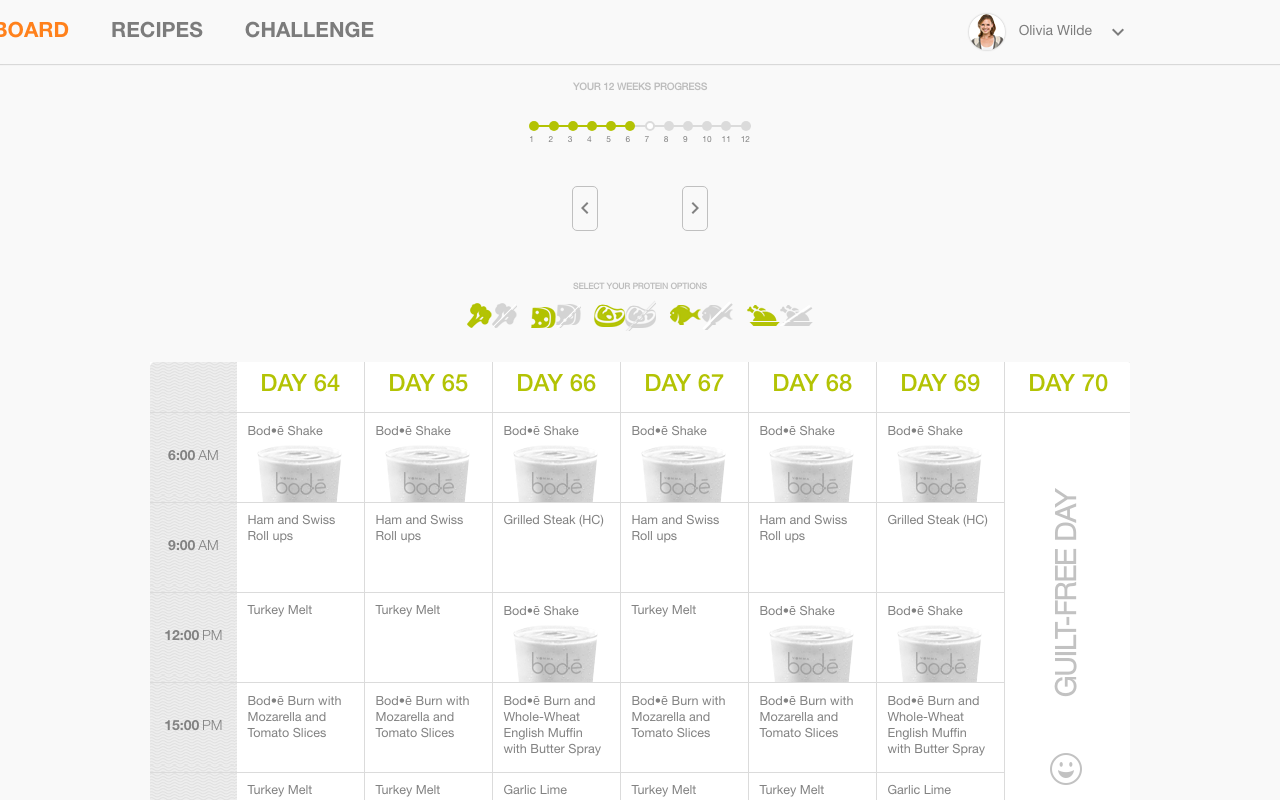
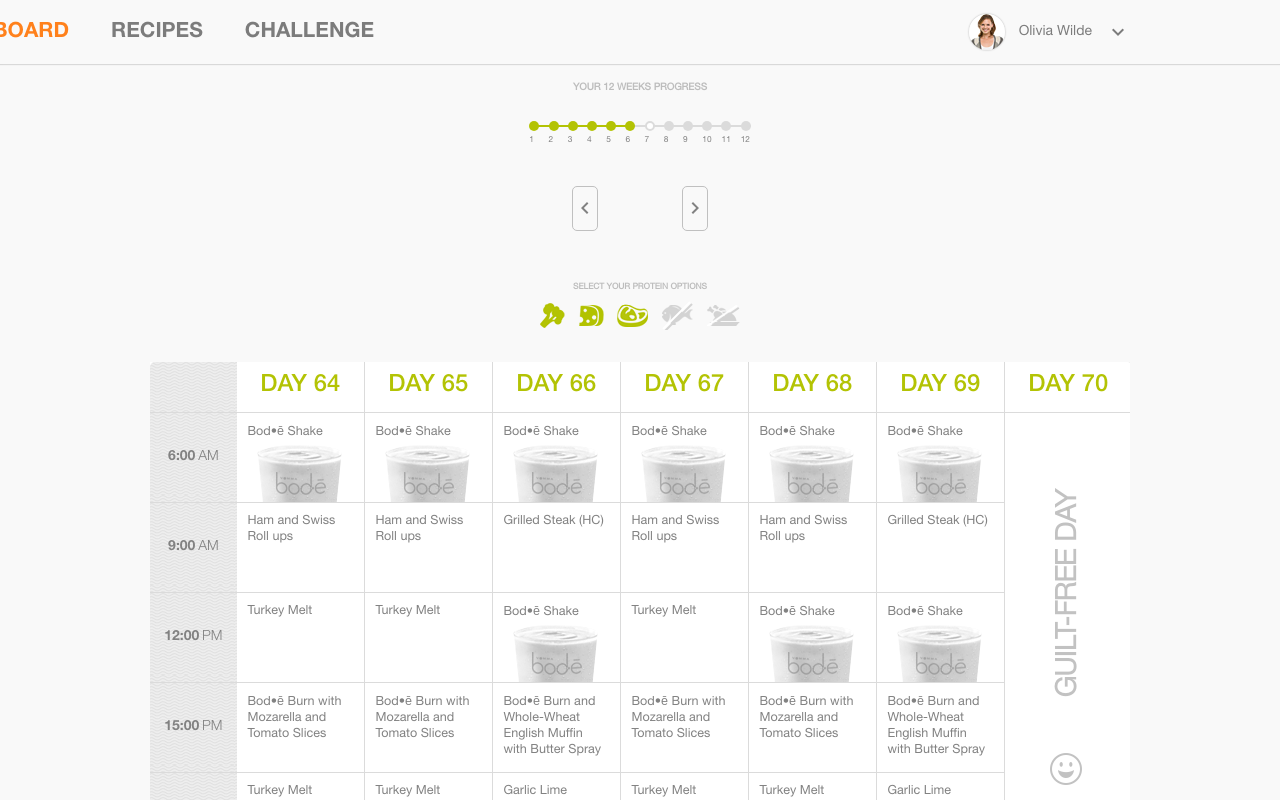
Before and after one commit to annaszalkiewicz/react-diet-app, a React (Create React App) app: page /dashboard in a window 1280 px wide. Shown: the top 800 px of the page. Built offline with nearby package versions, Linux system fonts and the light colour scheme.

Commit message:
Display buttons depending on protein options state

```diff
--- a/src/components/ProteinOptions.js
+++ b/src/components/ProteinOptions.js
@@ -1,48 +1,134 @@
-import React, { Component } from 'react';
-import vegetable from '../assets/img/vegetables.png';
-import vagetableDisabled from '../assets/img/vegetables-disabled.png';
-import dairy from '../assets/img/dairy.png';
-import dairyDisabled from '../assets/img/dairy-disabled.png';
-import beef from '../assets/img/beef.png';
-import beefDisabled from '../assets/img/beef-disabled.png';
-import chicken from '../assets/img/chicken.png';
-import chickenDisabled from '../assets/img/chicken-disabled.png';
-import fish from '../assets/img/fish.png';
-import fishDisabled from '../assets/img/fish-disabled.png';
+import React, { Component } from "react";
+import { connect } from "react-redux";
 
+import { setProteinOptions } from "../store/actions/userActions";
+
+import vegetable from "../assets/img/vegetables.png";
+import vagetableDisabled from "../assets/img/vegetables-disabled.png";
+import dairy from "../assets/img/dairy.png";
+import dairyDisabled from "../assets/img/dairy-disabled.png";
+import beef from "../assets/img/beef.png";
+import beefDisabled from "../assets/img/beef-disabled.png";
+import chicken from "../assets/img/chicken.png";
+import chickenDisabled from "../assets/img/chicken-disabled.png";
+import fish from "../assets/img/fish.png";
+import fishDisabled from "../assets/img/fish-disabled.png";
 
 class ProteinOptions extends Component {
+  componentDidMount = () => {
+    this.props.setProteinOptions();
+  };
+
+  clickHandler = e => {
+    if (e.target.classList.contains("options_button")) {
+    }
+    return;
+  };
   render() {
+    const { mealPlan } = this.props;
     return (
       <section className="options">
-        <h3 className="options_header">
-          Select your protein options
-        </h3>
-        <div className="options_buttons">
+        <h3 className="options_header">Select your protein options</h3>
+        <div className="options_buttons" onClick={e => this.clickHandler(e)}>
           <button className="options_button">
-            <img src={vegetable} alt="Vegetable option enabled" className="options_vegetable--active" />
-            <img src={vagetableDisabled} alt="Vegetable option disabled" className="options_vegetable--inactive" />
+            {mealPlan.proteinOptions.vegetables && (
+              <img
+                src={vegetable}
+                alt="Vegetable option enabled"
+                className="options_vegetable--active"
+              />
+            )}
+            {!mealPlan.proteinOptions.vegetables && (
+              <img
+                src={vagetableDisabled}
+                alt="Vegetable option disabled"
+                className="options_vegetable--inactive"
+              />
+            )}
           </button>
           <button className="options_button">
-            <img src={dairy} alt="Dairy option enabled" className="options_vegetable--active" />
-            <img src={dairyDisabled} alt="Dairy option disabled" className="options_vegetable--inactive" />
+            {mealPlan.proteinOptions.dairy && (
+              <img
+                src={dairy}
+                alt="Dairy option enabled"
+                className="options_vegetable--active"
+              />
+            )}
+            {!mealPlan.proteinOptions.dairy && (
+              <img
+                src={dairyDisabled}
+                alt="Dairy option disabled"
+                className="options_vegetable--inactive"
+              />
+            )}
           </button>
           <button className="options_button">
-            <img src={beef} alt="Beef option enabled" className="options_vegetable--active" />
-            <img src={beefDisabled} alt="Beef option disabled" className="options_vegetable--inactive" />
+            {mealPlan.proteinOptions.beef && (
+              <img
+                src={beef}
+                alt="Beef option enabled"
+                className="options_vegetable--active"
+              />
+            )}
+            {!mealPlan.proteinOptions.beef && (
+              <img
+                src={beefDisabled}
+                alt="Beef option disabled"
+                className="options_vegetable--inactive"
+              />
+            )}
           </button>
           <button className="options_button">
-            <img src={fish} alt="Fish option enabled" className="options_vegetable--active" />
-            <img src={fishDisabled} alt="Fish option disabled" className="options_vegetable--inactive" />
+            {mealPlan.proteinOptions.fish && (
+              <img
+                src={fish}
+                alt="Fish option enabled"
+                className="options_vegetable--active"
+              />
+            )}
+            {!mealPlan.proteinOptions.fish && (
+              <img
+                src={fishDisabled}
+                alt="Fish option disabled"
+                className="options_vegetable--inactive"
+              />
+            )}
           </button>
           <button className="options_button">
-            <img src={chicken} alt="Chicken option enabled" className="options_vegetable--active" />
-            <img src={chickenDisabled} alt="Chicken option disabled" className="options_vegetable--inactive" />
+            {mealPlan.proteinOptions.chicken && (
+              <img
+                src={chicken}
+                alt="Chicken option enabled"
+                className="options_vegetable--active"
+              />
+            )}
+            {!mealPlan.proteinOptions.chicken && (
+              <img
+                src={chickenDisabled}
+                alt="Chicken option disabled"
+                className="options_vegetable--inactive"
+              />
+            )}
           </button>
         </div>
       </section>
-    )
+    );
   }
 }
 
-export default ProteinOptions;
+const mapStateToProps = state => {
+  return {
+    mealPlan: state.userReducer.mealPlan
+  };
+};
+
+const mapDispatchToProps = dispatch => {
+  return {
+    setProteinOptions: () => dispatch(setProteinOptions())
+  };
+};
+
+export default connect(
+  mapStateToProps,
+  mapDispatchToProps
+)(ProteinOptions);
```
